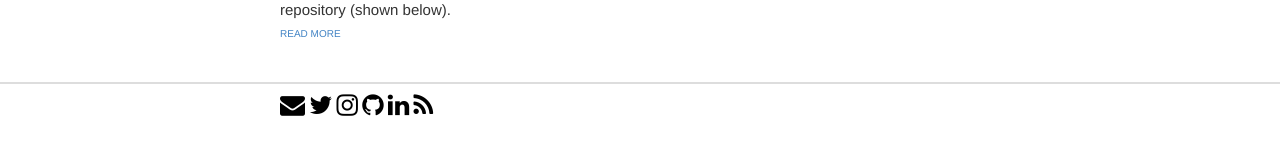
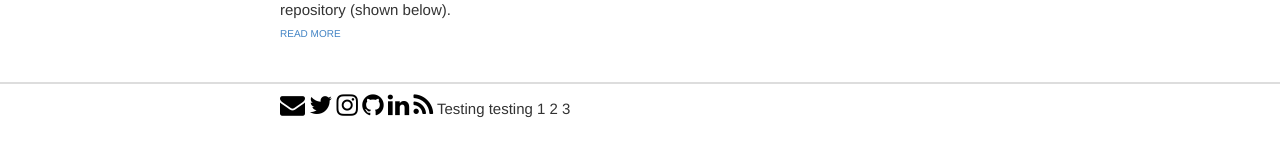
Before and after one commit to DanGahan/DanGahan.github.io, a Jekyll site: the page built from index.html, in a window 1280 px wide. Shown: the part 355-512 px from the top of the page. Built offline with Jekyll 4.4.1, drawn with Linux system fonts in a browser that asks for light colours.

Commit message:
trying to get footer on all pages

```diff
--- a/_layouts/default.html
+++ b/_layouts/default.html
@@ -41,7 +41,8 @@
     <div class="wrapper-footer">
       <div class="container">
         <footer class="footer">
-          {% include /svg-icons.html %}
+          {% include svg-icons.html %}
+          Testing testing 1 2 3
         </footer>
       </div>
     </div>
```
